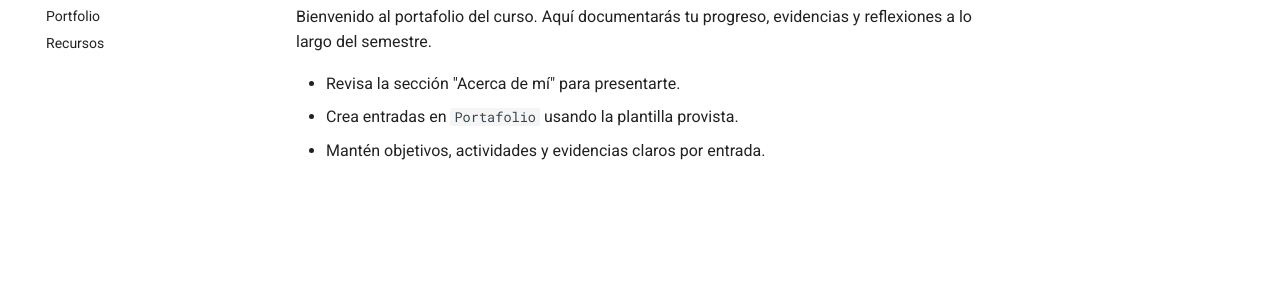
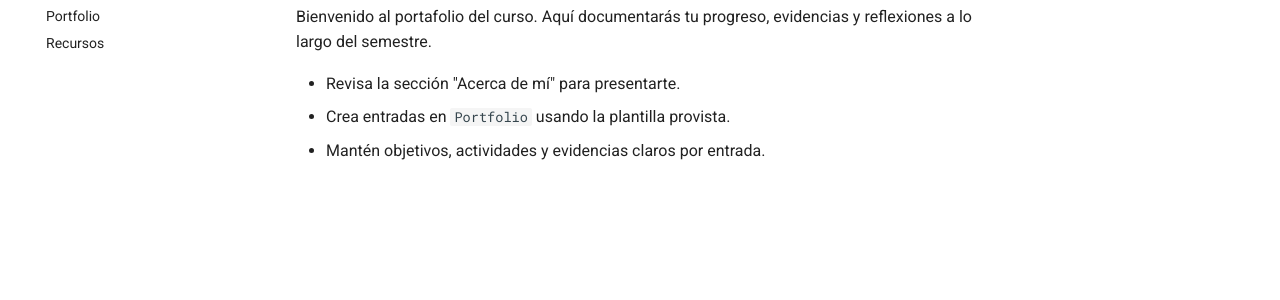
Before and after one commit to keyvigl/ia-portafolio, an MkDocs documentation site: the page built from docs/index.md, in a window 1280 px wide. Shown: the part 176-476 px from the top of the page. Built offline with MkDocs 1.6.1 and Material for MkDocs 9.7.7, drawn with Linux system fonts in a browser that asks for light colours.

Commit message:
Update index.md

```diff
--- a/docs/index.md
+++ b/docs/index.md
@@ -9,5 +9,5 @@ Bienvenido al portafolio del curso. Aquí documentarás tu progreso,
 evidencias y reflexiones a lo largo del semestre.
 
 - Revisa la sección "Acerca de mí" para presentarte.
-- Crea entradas en `Portafolio` usando la plantilla provista.
+- Crea entradas en `Portfolio` usando la plantilla provista.
 - Mantén objetivos, actividades y evidencias claros por entrada.
```
